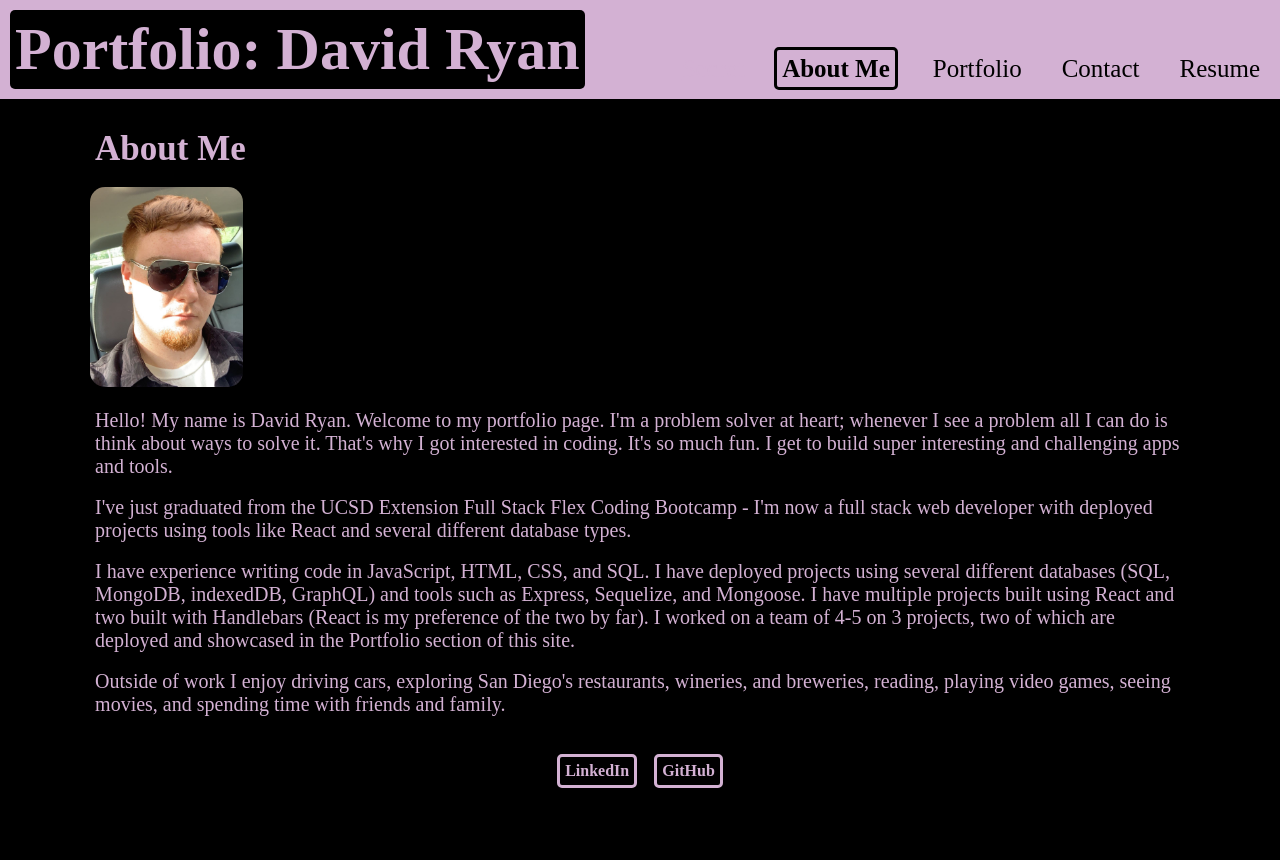
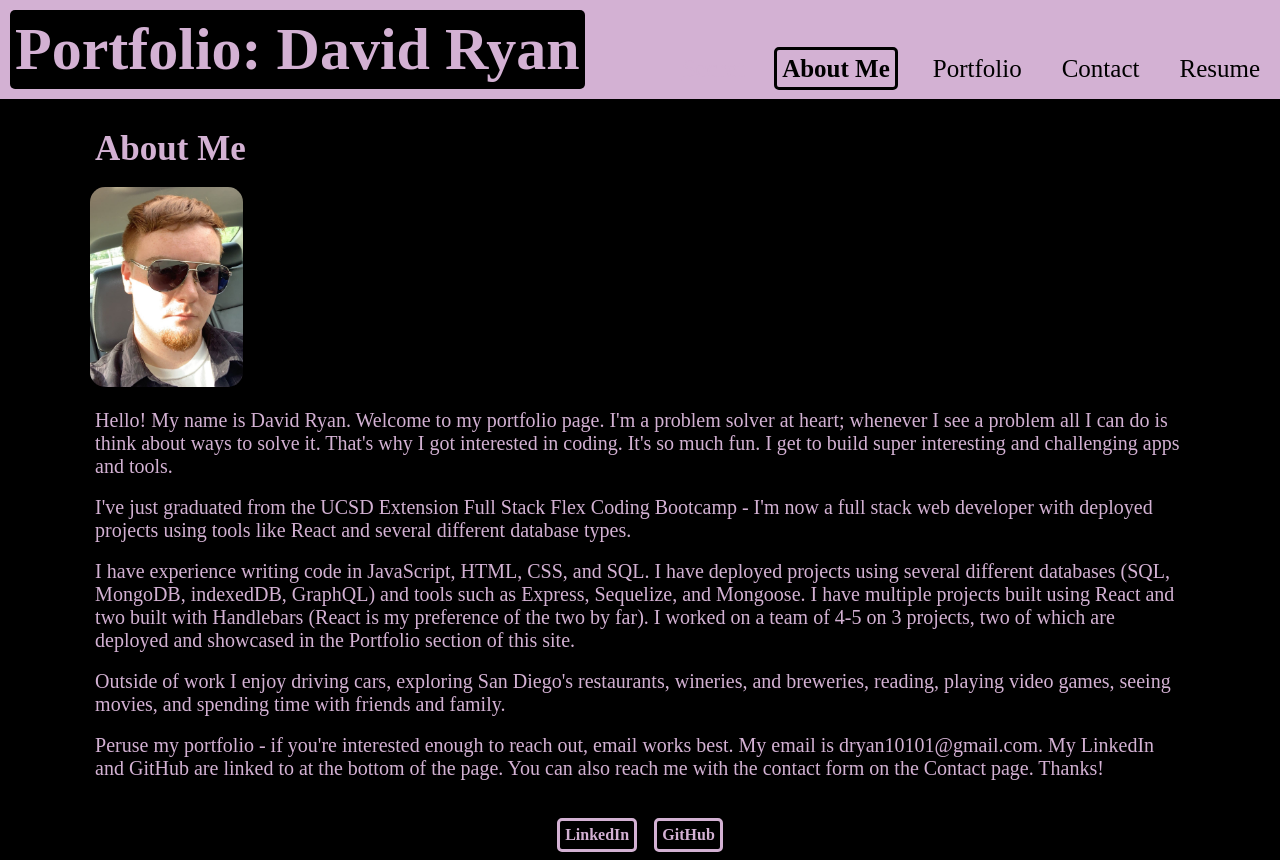
Before and after one commit to Kadika38/Portfolio-David-Ryan, a React (Create React App) app in the folder client/: page / in a window 1280 px wide. Before the commit the page ends 800 px from the top, so only its background shows below. Built offline with nearby package versions, Linux system fonts and the light colour scheme.

Commit message:
added some more words to the About Me page

```diff
--- a/client/src/pages/About.js
+++ b/client/src/pages/About.js
@@ -26,6 +26,10 @@ export default function About() {
                 <p>
                     Outside of work I enjoy driving cars, exploring San Diego's restaurants, wineries, and breweries, reading, playing video games, seeing movies, and spending time with friends and family.
                 </p>
+                <br/>
+                <p>
+                    Peruse my portfolio - if you're interested enough to reach out, email works best.  My email is dryan10101@gmail.com.  My LinkedIn and GitHub are linked to at the bottom of the page.  You can also reach me with the contact form on the Contact page.  Thanks!
+                </p>
             </div>
         </section>
     );
```
